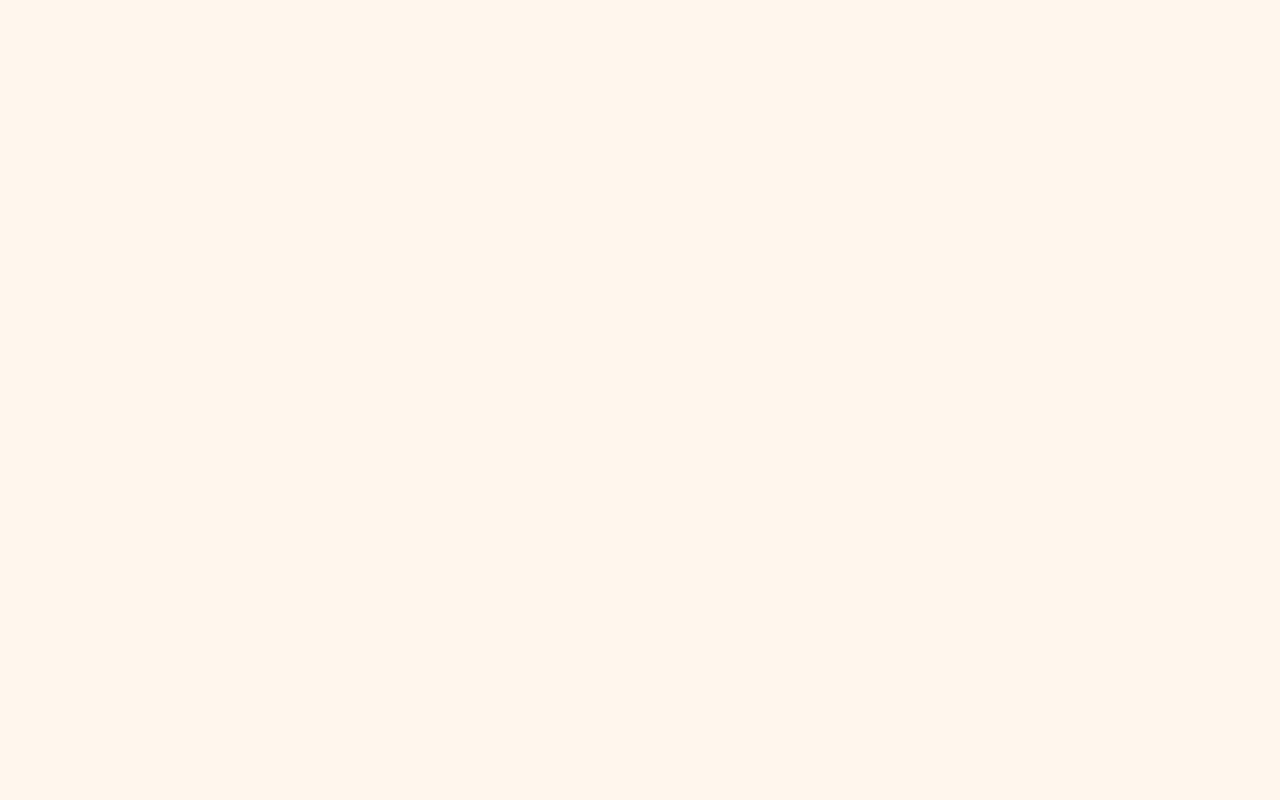
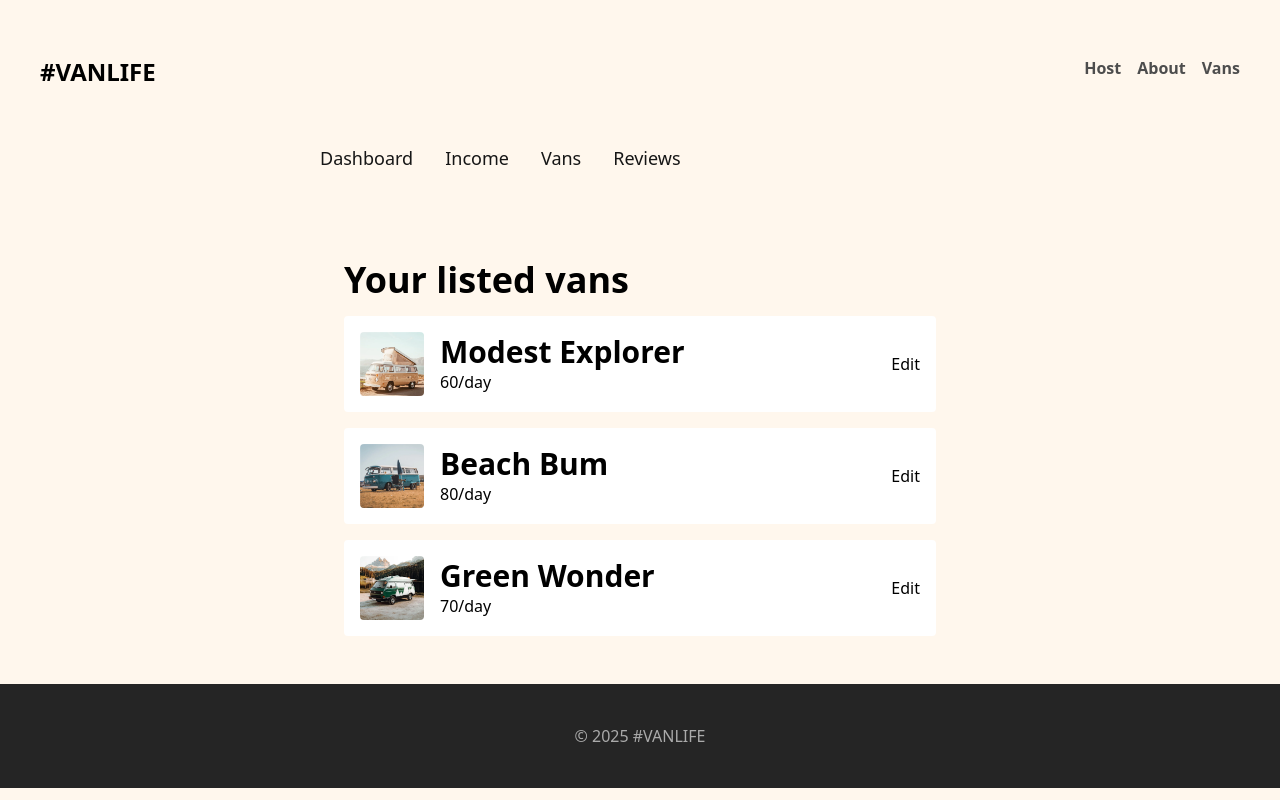
Before and after one commit to JoleneKearse/vanlife, a React (Vite) app: page /host/vans in a window 1280 px wide. Before the commit this address had no page. Built offline with nearby package versions, Linux system fonts and the light colour scheme.

Commit message:
chore: convert Link to custom host link

```diff
--- a/src/App.jsx
+++ b/src/App.jsx
@@ -4,8 +4,9 @@ import HomePage from "./pages/HomePage";
 import AboutPage from "./pages/AboutPage";
 import VanPage from "./pages/Vans/VanPage";
 import VanDetailPage from "./pages/Vans/VanDetailPage";
+import HostLayout from "./pages/Host/HostLayout";
 import HostDashboard from "./pages/Host/HostDashboard";
-import HostLayout from "./pages/Host/HostLayout";
+import HostVansPage from "./pages/Host/HostVansPage";
 
 function App() {
   return (
@@ -18,6 +19,7 @@ function App() {
           <Route path="/vans/:id" element={<VanDetailPage />} />
           <Route element={<HostLayout />}>
             <Route path="/host" element={<HostDashboard />} />
+            <Route path="/host/vans" element={<HostVansPage />} />
           </Route>
         </Route>
       </Routes>
--- /dev/null
+++ b/src/components/HostLinkTo.jsx
@@ -0,0 +1,9 @@
+import { Link } from "react-router-dom";
+
+const HostLinkTo = ({ to, children }) => {
+  return (
+    <Link to={to} className="font-medium">{children}</Link>
+  );
+}
+
+export default HostLinkTo;
--- a/src/components/HostReview.jsx
+++ b/src/components/HostReview.jsx
@@ -1,4 +1,4 @@
-import { Link } from "react-router-dom";
+import HostLinkTo from "./HostLinkTo";
 
 const HostReview = () => {
   return (
@@ -11,7 +11,7 @@ const HostReview = () => {
         </div>
 
       </div>
-      <Link to="/host/reviews" className="font-medium">Details</Link>
+      <HostLinkTo to="/host/reviews">Details</HostLinkTo>
     </article>
   );
 }
--- a/src/components/HostTabs.jsx
+++ b/src/components/HostTabs.jsx
@@ -1,11 +1,13 @@
+import { Link } from "react-router-dom";
+
 const HostTabs = () => {
   return (
     <nav className="mb-14">
       <ul className="flex gap-8 text-neutral-500 text-lg underline-offset-6">
-        <li><a href="/host">Dashboard</a></li>
-        <li><a href="/income">Income</a></li>
-        <li><a href="/vans">Vans</a></li>
-        <li><a href="/reviews">Reviews</a></li>
+        <li><Link to="/host">Dashboard</Link></li>
+        <li><Link to="/host/income">Income</Link></li>
+        <li><Link to="/host/vans">Vans</Link></li>
+        <li><Link to="/host/reviews">Reviews</Link></li>
       </ul>
     </nav>
   );
--- /dev/null
+++ b/src/components/HostVanList.jsx
@@ -0,0 +1,19 @@
+import { hostVans } from '../data/vans';
+import VanCardCondensed from './VanCardCondensed';
+import HostLinkTo from './HostLinkTo';
+
+const HostVanList = ({ showLinks }) => {
+  return (
+    <article className="bg-brand-100 px-6 py-8">
+      <div className="flex justify-between items-center mb-4">
+        <p className="font-bold text-4xl">Your listed vans</p>
+        {showLinks && <HostLinkTo to="/host/vans">View all</HostLinkTo>}
+      </div>
+      {hostVans.map((van) => (
+        <VanCardCondensed key={van.id} showLinks={true} name={van.name} img={van.image} price={van.price} />
+      ))}
+    </article>
+  );
+}
+
+export default HostVanList;
--- a/src/components/HostWelcome.jsx
+++ b/src/components/HostWelcome.jsx
@@ -1,4 +1,4 @@
-import { Link } from "react-router-dom";
+import HostLinkTo from "./HostLinkTo";
 
 const HostWelcome = () => {
   return (
@@ -6,7 +6,7 @@ const HostWelcome = () => {
       <h1 className="font-bold text-6xl">Welcome!</h1>
       <div className="flex justify-between text-neutral-400">
         <p>Income last <span className="underline font-medium">30 days</span></p>
-        <Link to="/income">Details</Link>
+        <HostLinkTo to="/host/income">Details</HostLinkTo>
       </div>
       <p className="font-extrabold text-7xl" id="host-income-amt">$2,260</p>
     </div>
--- /dev/null
+++ b/src/components/VanCardCondensed.jsx
@@ -0,0 +1,21 @@
+import HostLinkTo from "./HostLinkTo";
+
+const VanCardCondensed = ({ showLinks, name, img, price }) => {
+  return (
+    <article className="bg-neutral-100 rounded-sm p-4 mb-4">
+      <div className="flex justify-between items-center">
+        <div className="flex gap-4 items-center">
+          <img src={img} alt={name} className="w-16 h-16 rounded-sm" />
+          <div>
+            <p className="font-semibold text-3xl">{name}</p>
+            <p className="font-medium text-base">{price}/day</p>
+          </div>
+        </div>
+        {/* TODO: Adjust to include id */}
+        {showLinks && <HostLinkTo to="/host/vans/:id">Edit</HostLinkTo>}
+      </div>
+    </article>
+  );
+}
+
+export default VanCardCondensed;
--- a/src/data/vans.js
+++ b/src/data/vans.js
@@ -67,4 +67,40 @@ const vans = [
 	},
 ];
 
-export default vans;
+const hostVans = [
+	{
+		id: 1,
+		name: "Modest Explorer",
+		price: 60,
+		category: "Simple",
+		description:
+			"The Modest Explorer is a van designed to get you out of the house and into nature. This beauty is equipped with solar panels, a composting toilet, a water tank and kitchenette. The idea is that you can pack up your home and escape for a weekend or even longer!",
+		visibility: "Public",
+		image: "/modest-explorer.webp",
+		alt: "A tan and white VW van with a pop-up tent on the roof. Parked on the side of the road overlooking a sea with mountains in the distance.",
+	},
+	{
+		id: 2,
+		name: "Beach Bum",
+		price: 80,
+		category: "Rugged",
+		description:
+			"Beach Bum is a van inspired by surfers and travelers. It was created to be a portable home away from home, but with some cool features in it you won't find in an ordinary camper.",
+		visibility: "Public",
+		image: "/beach-bum.webp",
+		alt: "A blue and white VW van packed in a field with a camping chair and umbrella set outside.",
+	},
+	{
+		id: 6,
+		name: "Green Wonder",
+		price: 70,
+		category: "Rugged",
+		description:
+			"With this van, you can take your travel life to the next level. The Green Wonder is a sustainable vehicle that's perfect for people who are looking for a stylish, eco-friendly mode of transport that can go anywhere.",
+		visibility: "Public",
+		image: "/green-wonder.webp",
+		alt: "A green and white VW van with abstract white trees on the back sides. Parked overlooking a lake in the forest with mountains in the background.",
+	},
+]
+
+export { vans, hostVans };
--- a/src/pages/Host/HostDashboard.jsx
+++ b/src/pages/Host/HostDashboard.jsx
@@ -1,11 +1,13 @@
 import HostReview from "../../components/HostReview";
 import HostWelcome from "../../components/HostWelcome";
+import HostVanList from "../../components/HostVanList";
 
 const HostDashboard = () => {
   return (
     <div className="">
       <HostWelcome />
       <HostReview />
+      <HostVanList showLinks={true} />
     </div>
   );
 }
--- /dev/null
+++ b/src/pages/Host/HostVansPage.jsx
@@ -0,0 +1,9 @@
+import HostVanList from "../../components/HostVanList";
+
+const HostVansPage = () => {
+  return (
+    <HostVanList links={false} />
+  );
+}
+
+export default HostVansPage;
--- a/src/pages/Vans/VanDetailPage.jsx
+++ b/src/pages/Vans/VanDetailPage.jsx
@@ -1,7 +1,7 @@
 import { Link, useParams } from "react-router-dom";
 import Badge from "../../components/Badge.jsx";
 import Button from "../../components/Button.jsx";
-import vans from "../../data/vans.js";
+import { vans } from "../../data/vans.js";
 import { getBadgeColor } from "../../utils/utils.js";
 
 const VanDetailPage = () => {
--- a/src/pages/Vans/VanPage.jsx
+++ b/src/pages/Vans/VanPage.jsx
@@ -1,6 +1,6 @@
 import { Link } from "react-router-dom";
 import Badge from "../../components/Badge";
-import vans from "../../data/vans.js";
+import { vans } from "../../data/vans.js";
 import { getBadgeColor } from "../../utils/utils";
 
 const VanPage = () => {
```
